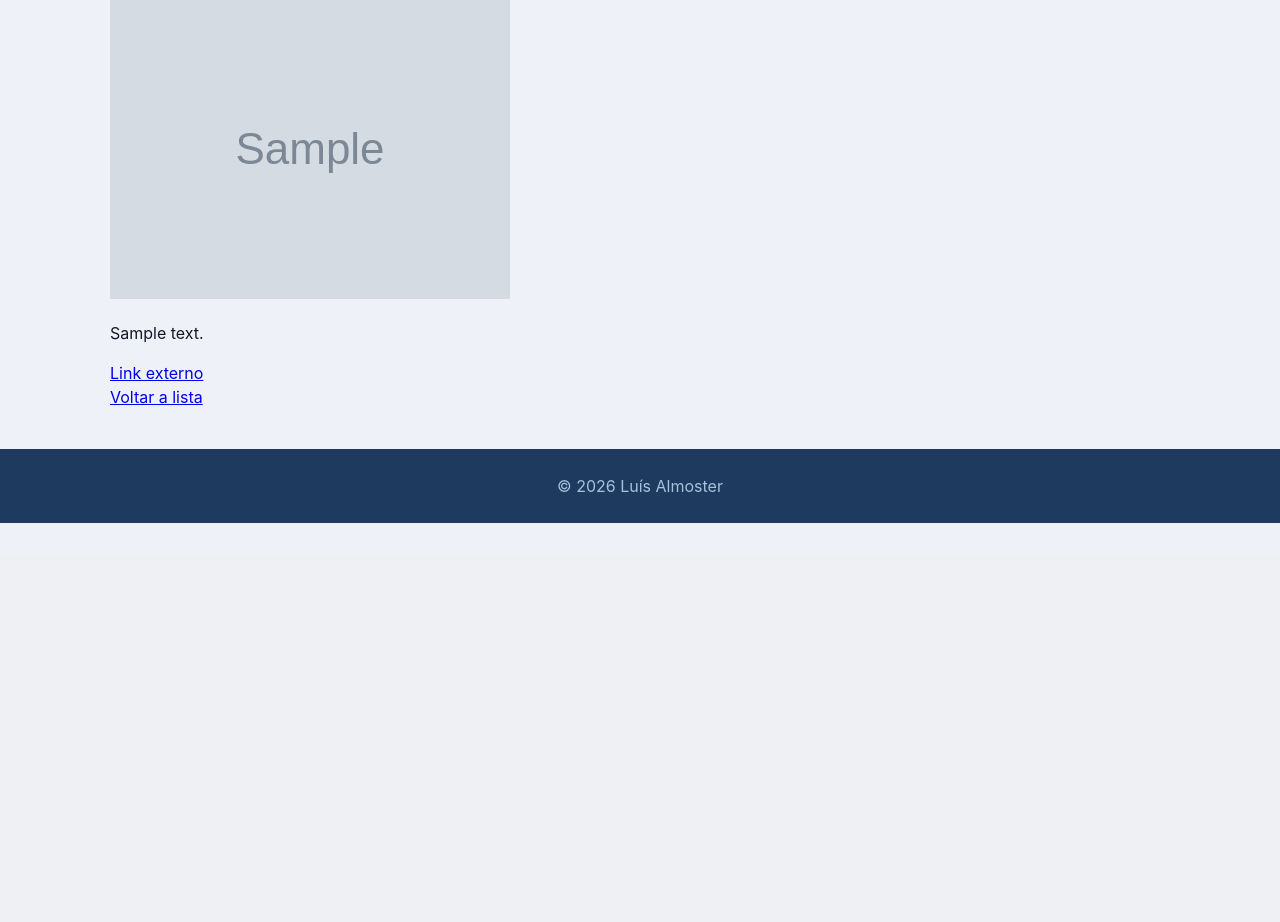
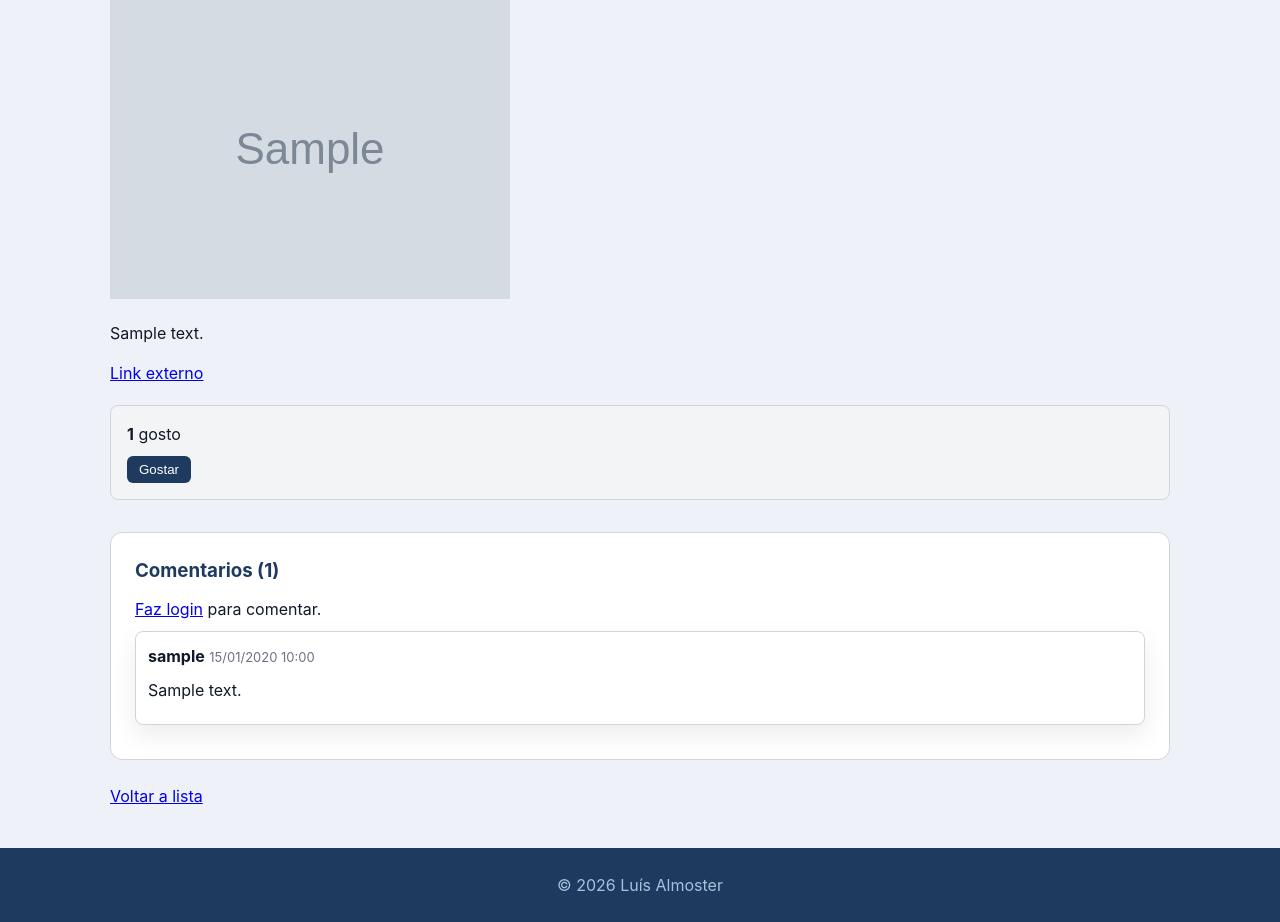
Before and after one commit to luisrdsba/portfolio_project2026, a Django app: page /artigos/1/ in a window 1280 px wide. Shown: the part 246-1168 px from the top of the page. Before the commit the page ends 769 px from the top, so only its background shows below. Run offline with Django 5.2, Linux system fonts and the light colour scheme; tables that the repository leaves empty hold one stand-in row (values such as "Sample post"); grey boxes marked "Sample" are stand-in pictures; some libraries are stand-ins or nearby versions.

Commit message:
Adicionar likes e comentarios aos artigos

```diff
--- a/artigos/models.py
+++ b/artigos/models.py
@@ -16,3 +16,28 @@ class Artigo(models.Model):
     class Meta:
         ordering = ['-data_criacao']
         verbose_name_plural = 'Artigos'
+
+
+class Like(models.Model):
+    artigo = models.ForeignKey(Artigo, on_delete=models.CASCADE, related_name='likes')
+    sessao = models.CharField(max_length=40)
+    data = models.DateTimeField(auto_now_add=True)
+
+    class Meta:
+        unique_together = ('artigo', 'sessao')
+
+    def __str__(self):
+        return f'Like em {self.artigo.titulo}'
+
+
+class Comentario(models.Model):
+    artigo = models.ForeignKey(Artigo, on_delete=models.CASCADE, related_name='comentarios')
+    autor = models.ForeignKey(User, on_delete=models.CASCADE, related_name='comentarios')
+    texto = models.TextField()
+    data = models.DateTimeField(auto_now_add=True)
+
+    class Meta:
+        ordering = ['-data']
+
+    def __str__(self):
+        return f'Comentario de {self.autor.username} em {self.artigo.titulo}'
--- a/artigos/templates/artigos/detalhe.html
+++ b/artigos/templates/artigos/detalhe.html
@@ -12,12 +12,49 @@
     {% if artigo.link_externo %}
       <p><a href='{{ artigo.link_externo }}' target='_blank'>Link externo</a></p>
     {% endif %}
+
+    <section style='margin: 20px 0; padding: 16px; background: #f3f4f6; border-radius: 8px;'>
+      <p><strong>{{ total_likes }}</strong> {% if total_likes == 1 %}gosto{% else %}gostos{% endif %}</p>
+      {% if ja_deu_like %}
+        <p>Ja gostaste deste artigo</p>
+      {% else %}
+        <form action='{% url "dar_like" artigo.id %}' method='post' style='display: inline;'>
+          {% csrf_token %}
+          <button type='submit'>Gostar</button>
+        </form>
+      {% endif %}
+    </section>
+
     {% if pode_editar %}
       <p>
         <a href='{% url "edita_artigo" artigo.id %}'><button>Editar</button></a>
         <a href='{% url "apaga_artigo" artigo.id %}'><button>Apagar</button></a>
       </p>
     {% endif %}
-    <p><a href='{% url "artigos_lista" %}'>Voltar a lista</a></p>
+
+    <section style='margin-top: 32px;'>
+      <h3>Comentarios ({{ comentarios|length }})</h3>
+
+      {% if request.user.is_authenticated %}
+        <form action='{% url "comentar" artigo.id %}' method='post' style='margin: 16px 0;'>
+          {% csrf_token %}
+          <p><textarea name='texto' rows='3' style='width: 100%; padding: 8px;' placeholder='Escreve um comentario...' required></textarea></p>
+          <button type='submit'>Comentar</button>
+        </form>
+      {% else %}
+        <p><a href='{% url "login" %}'>Faz login</a> para comentar.</p>
+      {% endif %}
+
+      {% for c in comentarios %}
+        <article style='background: white; padding: 12px; border-radius: 8px; margin-bottom: 10px; border: 1px solid #d1d5db;'>
+          <p><strong>{{ c.autor.username }}</strong> <span style='color: #6b7280; font-size: 13px;'>{{ c.data|date:'d/m/Y H:i' }}</span></p>
+          <p>{{ c.texto|linebreaks }}</p>
+        </article>
+      {% empty %}
+        <p>Sem comentarios ainda.</p>
+      {% endfor %}
+    </section>
+
+    <p style='margin-top: 24px;'><a href='{% url "artigos_lista" %}'>Voltar a lista</a></p>
   </article>
 {% endblock %}
--- a/artigos/templates/artigos/lista.html
+++ b/artigos/templates/artigos/lista.html
@@ -15,6 +15,7 @@
           <img src='{{ artigo.fotografia.url }}' alt='{{ artigo.titulo }}' style='max-width: 400px;'>
         {% endif %}
         <p>{{ artigo.texto|truncatewords:50 }}</p>
+        <p style='color: #6b7280; font-size: 13px;'>{{ artigo.likes.count }} gostos · {{ artigo.comentarios.count }} comentarios</p>
       </article>
     {% empty %}
       <p>Ainda nao ha artigos publicados.</p>
--- a/artigos/urls.py
+++ b/artigos/urls.py
@@ -7,4 +7,6 @@ urlpatterns = [
     path('<int:artigo_id>/', views.artigo_detalhe, name='artigo_detalhe'),
     path('<int:artigo_id>/edita/', views.edita_artigo, name='edita_artigo'),
     path('<int:artigo_id>/apaga/', views.apaga_artigo, name='apaga_artigo'),
+    path('<int:artigo_id>/like/', views.dar_like, name='dar_like'),
+    path('<int:artigo_id>/comentar/', views.comentar, name='comentar'),
 ]
--- a/artigos/views.py
+++ b/artigos/views.py
@@ -1,6 +1,8 @@
 from django.shortcuts import render, redirect, get_object_or_404
 from django.contrib.auth.decorators import login_required
-from .models import Artigo
+from django.http import HttpResponseRedirect
+from django.urls import reverse
+from .models import Artigo, Like, Comentario
 from .forms import ArtigoForm
 
 
@@ -19,9 +21,20 @@ def artigos_lista(request):
 def artigo_detalhe(request, artigo_id):
     artigo = get_object_or_404(Artigo, id=artigo_id)
     pode_editar = request.user.is_authenticated and artigo.autor == request.user
+
+    if not request.session.session_key:
+        request.session.create()
+    sessao = request.session.session_key
+    ja_deu_like = Like.objects.filter(artigo=artigo, sessao=sessao).exists()
+
+    comentarios = artigo.comentarios.select_related('autor').all()
+
     return render(request, 'artigos/detalhe.html', {
         'artigo': artigo,
         'pode_editar': pode_editar,
+        'ja_deu_like': ja_deu_like,
+        'total_likes': artigo.likes.count(),
+        'comentarios': comentarios,
     })
 
 
@@ -63,3 +76,26 @@ def apaga_artigo(request, artigo_id):
         return redirect('artigos_lista')
     artigo.delete()
     return redirect('artigos_lista')
+
+
+def dar_like(request, artigo_id):
+    artigo = get_object_or_404(Artigo, id=artigo_id)
+    if not request.session.session_key:
+        request.session.create()
+    sessao = request.session.session_key
+    Like.objects.get_or_create(artigo=artigo, sessao=sessao)
+    return HttpResponseRedirect(reverse('artigo_detalhe', args=[artigo_id]))
+
+
+@login_required
+def comentar(request, artigo_id):
+    artigo = get_object_or_404(Artigo, id=artigo_id)
+    if request.method == 'POST':
+        texto = request.POST.get('texto', '').strip()
+        if texto:
+            Comentario.objects.create(
+                artigo=artigo,
+                autor=request.user,
+                texto=texto,
+            )
+    return HttpResponseRedirect(reverse('artigo_detalhe', args=[artigo_id]))
```
Also changed, not shown: artigos/admin.py (+14 -1 lines), artigos/migrations/0002_comentario_like.py (added).
